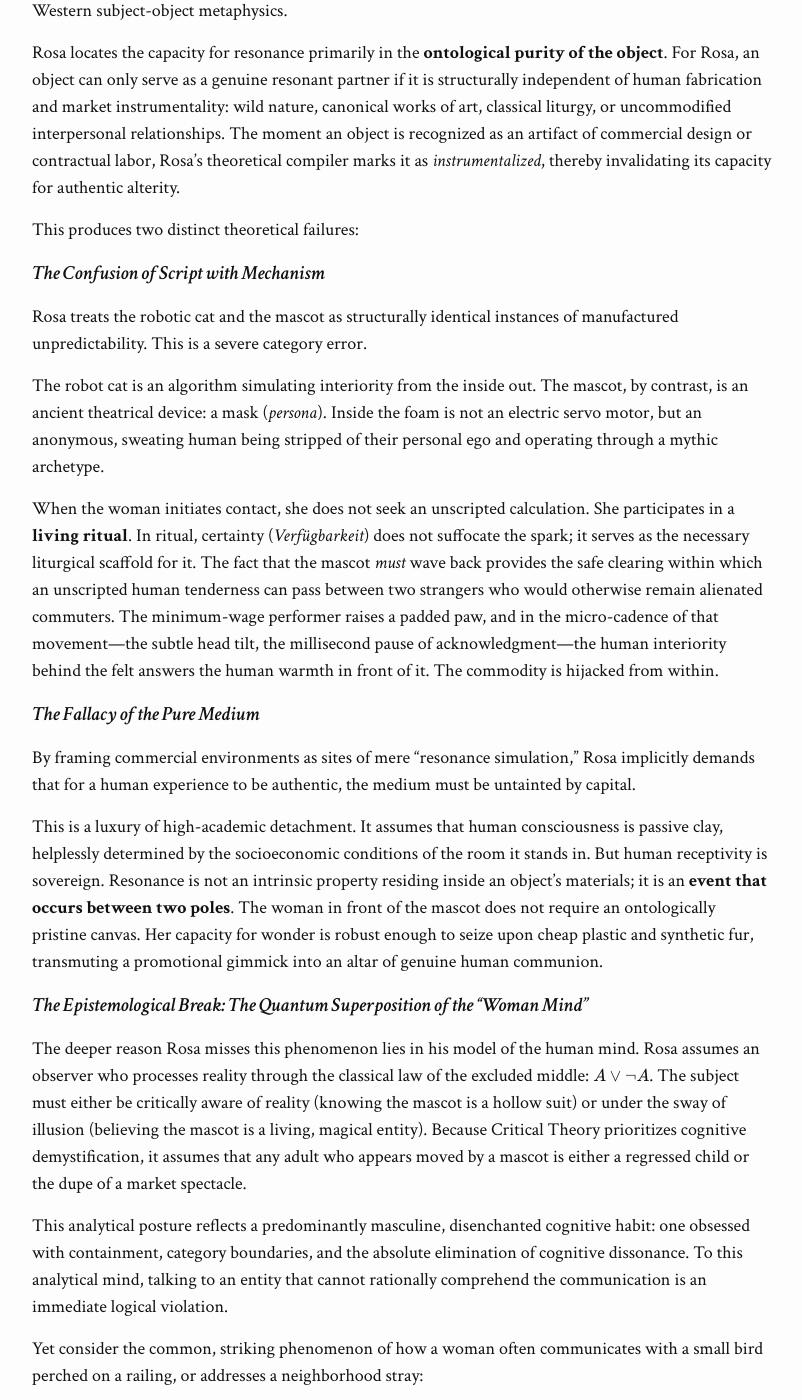
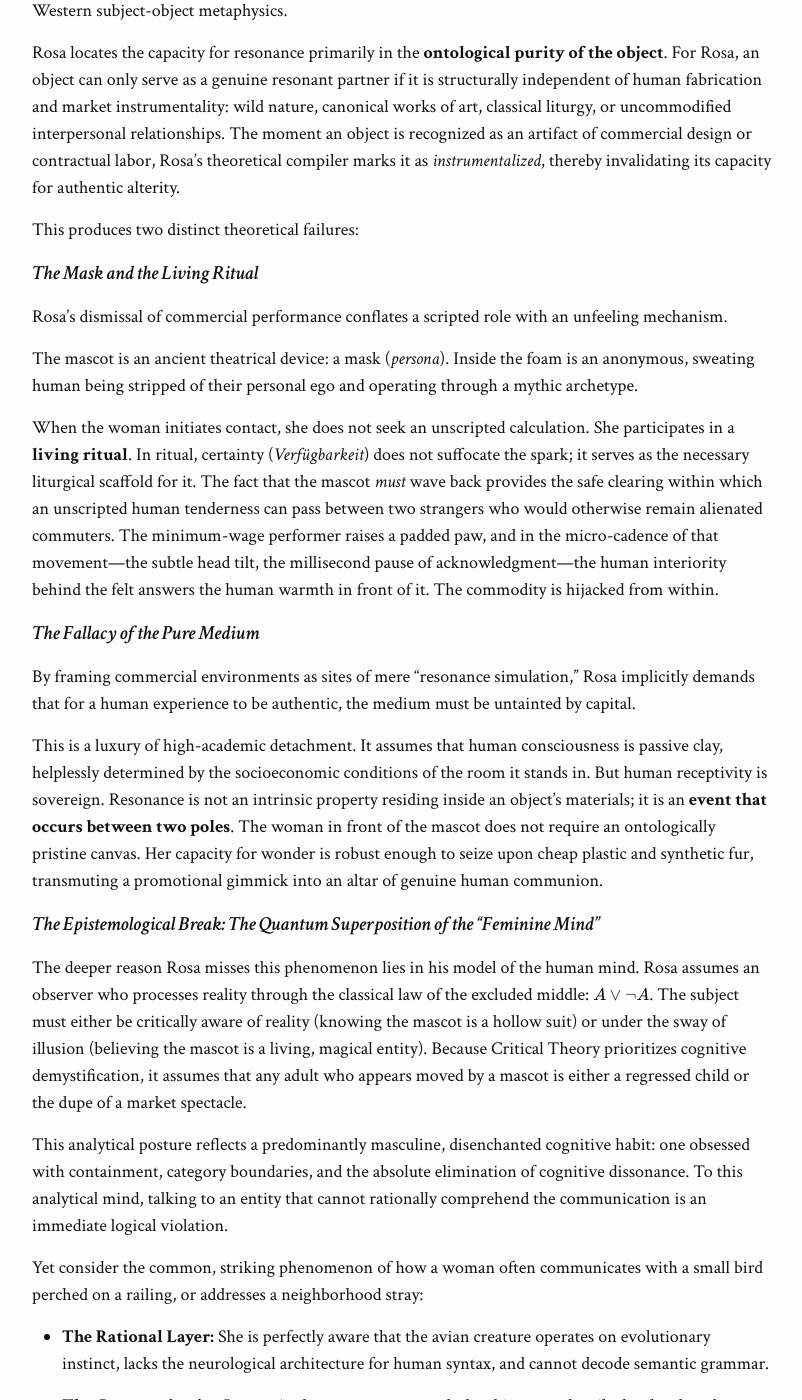
Before and after one commit to thisnat/the-archive, a Jekyll site: the page built from _posts/2026-11-9-hartmut-rosa-and-the-bear-mascot.md, in a window 1280 px wide and 1400 px high, scrolled down 1896 px. Shown: the whole window, without its empty margins (238-1040 px from the left). Built offline with Jekyll 4.4.1, drawn with Linux system fonts in a browser that asks for light colours; some web fonts are replaced; formulas are drawn with MathJax 3.

Commit message:
feat: edit post

```diff
--- a/_posts/2026-11-9-hartmut-rosa-and-the-bear-mascot.md
+++ b/_posts/2026-11-9-hartmut-rosa-and-the-bear-mascot.md
@@ -48,11 +48,11 @@ Rosa locates the capacity for resonance primarily in the **ontological purity of
 
 This produces two distinct theoretical failures:
 
-#### The Confusion of Script with Mechanism
+#### The Mask and the Living Ritual
 
-Rosa treats the robotic cat and the mascot as structurally identical instances of manufactured unpredictability. This is a severe category error.
+Rosa’s dismissal of commercial performance conflates a scripted role with an unfeeling mechanism.
 
-The robot cat is an algorithm simulating interiority from the inside out. The mascot, by contrast, is an ancient theatrical device: a mask (*persona*). Inside the foam is not an electric servo motor, but an anonymous, sweating human being stripped of their personal ego and operating through a mythic archetype.
+The mascot is an ancient theatrical device: a mask (*persona*). Inside the foam is an anonymous, sweating human being stripped of their personal ego and operating through a mythic archetype.
 
 When the woman initiates contact, she does not seek an unscripted calculation. She participates in a **living ritual**. In ritual, certainty (*Verfügbarkeit*) does not suffocate the spark; it serves as the necessary liturgical scaffold for it. The fact that the mascot *must* wave back provides the safe clearing within which an unscripted human tenderness can pass between two strangers who would otherwise remain alienated commuters. The minimum-wage performer raises a padded paw, and in the micro-cadence of that movement—the subtle head tilt, the millisecond pause of acknowledgment—the human interiority behind the felt answers the human warmth in front of it. The commodity is hijacked from within.
 
@@ -62,7 +62,7 @@ By framing commercial environments as sites of mere "resonance simulation," Rosa
 
 This is a luxury of high-academic detachment. It assumes that human consciousness is passive clay, helplessly determined by the socioeconomic conditions of the room it stands in. But human receptivity is sovereign. Resonance is not an intrinsic property residing inside an object’s materials; it is an **event that occurs between two poles**. The woman in front of the mascot does not require an ontologically pristine canvas. Her capacity for wonder is robust enough to seize upon cheap plastic and synthetic fur, transmuting a promotional gimmick into an altar of genuine human communion.
 
-#### The Epistemological Break: The Quantum Superposition of the "Woman Mind"
+#### The Epistemological Break: The Quantum Superposition of the "Feminine Mind"
 
 The deeper reason Rosa misses this phenomenon lies in his model of the human mind. Rosa assumes an observer who processes reality through the classical law of the excluded middle: $A \lor \neg A$. The subject must either be critically aware of reality (knowing the mascot is a hollow suit) or under the sway of illusion (believing the mascot is a living, magical entity). Because Critical Theory prioritizes cognitive demystification, it assumes that any adult who appears moved by a mascot is either a regressed child or the dupe of a market spectacle.
 
```
